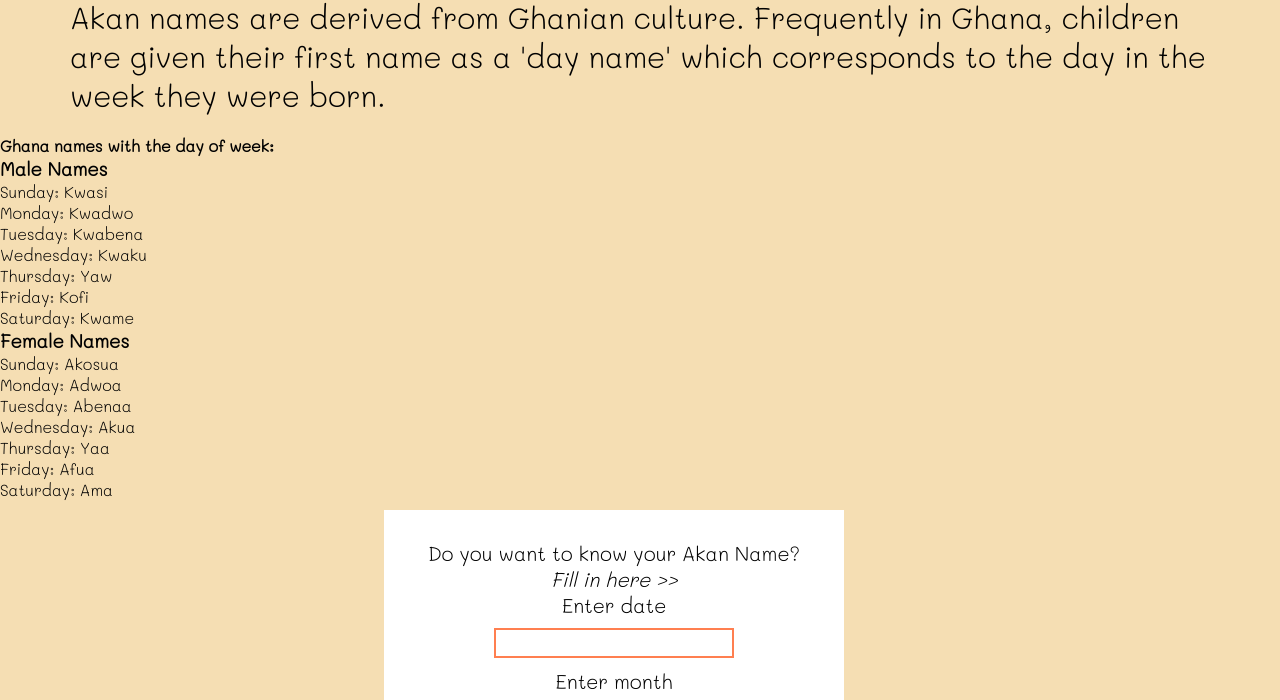
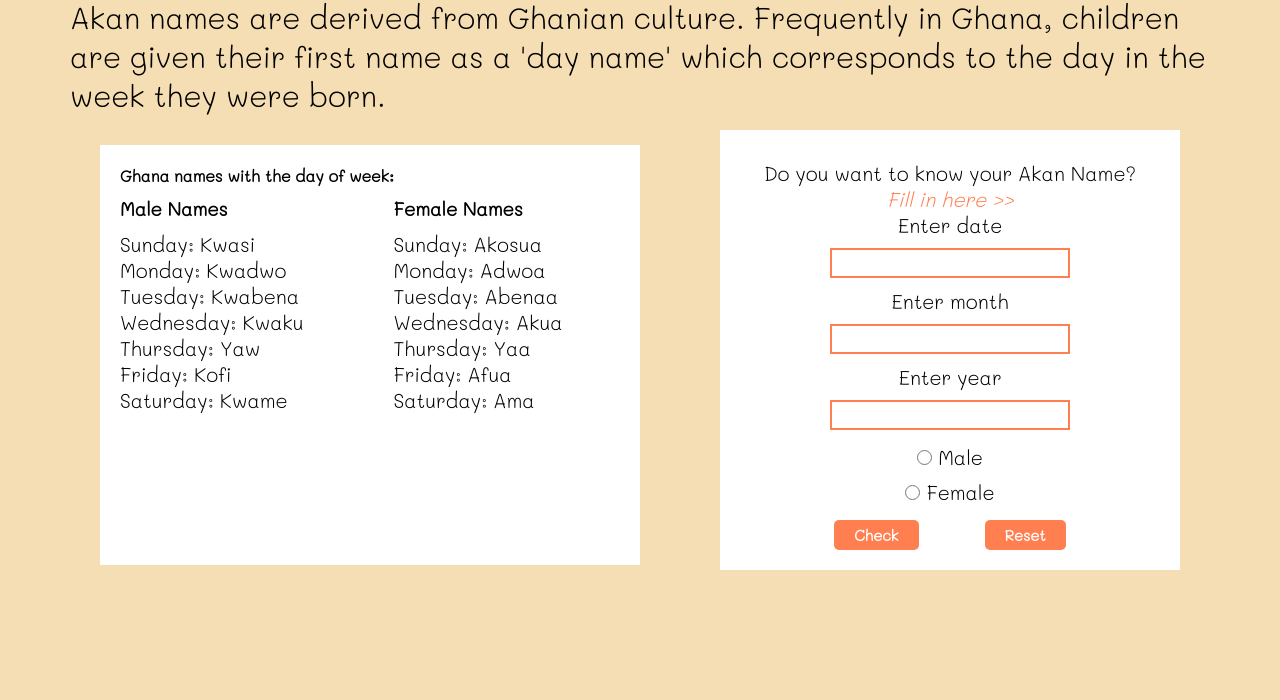
Before and after one commit to lokified/Find-Akan-name, a plain HTML site: page index.html in a window 1280 px wide. Shown: the part 100-800 px from the top of the page. Drawn offline with Linux system fonts and the light colour scheme.

Commit message:
add change padding,margin and position

```diff
--- a/index.css
+++ b/index.css
@@ -3,7 +3,7 @@
     padding: 0;
     font-family: 'Mali', cursive;
 }
-.content{
+body{
 
    background-color: wheat;
 }
@@ -17,13 +17,17 @@
     margin: 0 50px;
 }
 .card{
+    clear: both;
     width: 400px;
-    height: 350px;
+    height: 380px;
     text-align: center;
     background-color: white;
-    margin: 10px 30%;
+    margin: 10px 50px;
     padding: 30px;
     font-size: 20px;
+    position: absolute;
+    top: 220px;
+    right: 50px;
 
 }
 input{
@@ -49,6 +53,7 @@ button{
     color: white;
     border: 0;
     border-radius: 5px;
+    font-weight: 800;
 }
 .card2{
     background-color: white;
@@ -83,9 +88,25 @@ button{
     margin-top: 50px;
     font-weight: 800;
 }
-#error{
-    position: absolute;
-    top: 38%;
-    left: 40%;
-    visibility: hidden;
+.content1{
+    background-color: white;
+    margin: 10px 10px;
+    padding: 20px;
+    width: 500px;
+    height: 380px;
+    margin-left: 100px;
 }
+.content1 p{
+    font-size: 20px;
+}
+.content1 h3{
+    padding: 10px 0;
+}
+.male{
+    float: left;
+    margin-right: 90px;
+
+}
+em{
+    color: coral;
+}
```
